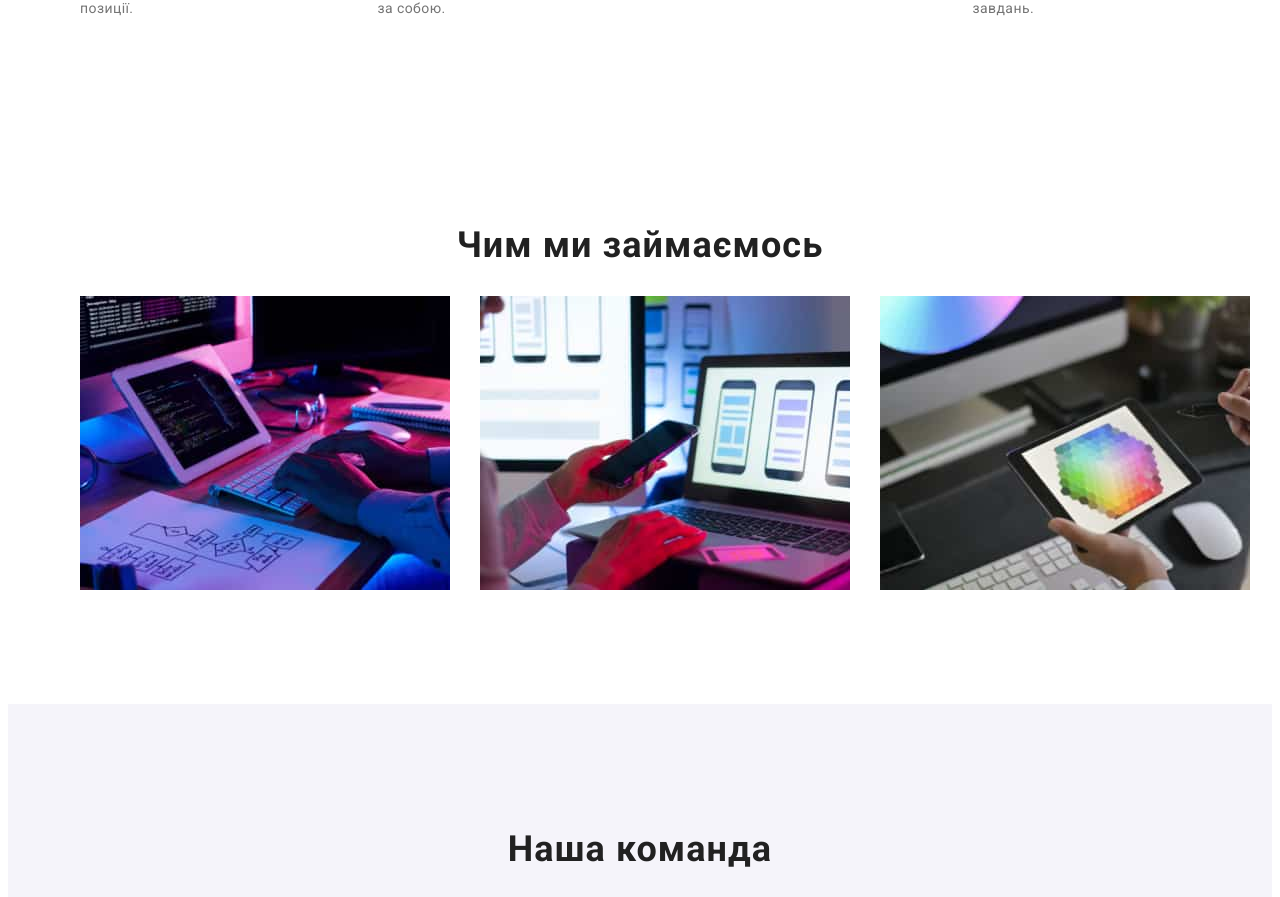
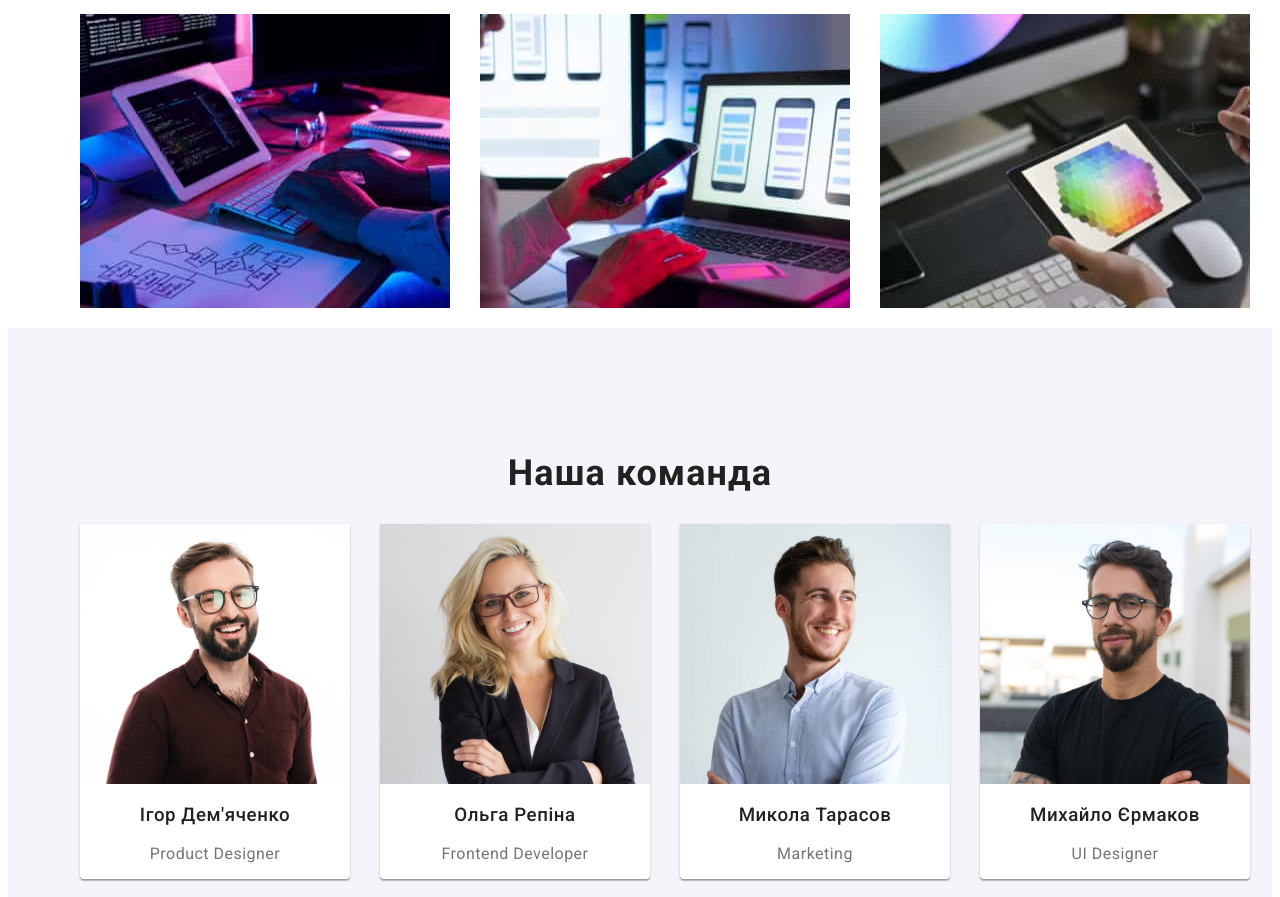
Before and after one commit to DTerenz/goit-markup-hw-03, a plain HTML site: page index.html in a window 1280 px wide. Shown: the part 712-1609 px from the top of the page. Drawn offline with Linux system fonts and the light colour scheme.

Commit message:
Add files via upload

```diff
--- a/index.html
+++ b/index.html
@@ -38,13 +38,13 @@
     </div>
   </header>
   <main>
-    <section class="background-head sections">
+    <section class="background-head">
       <div class="container">
         <h1 class="effect">ЕФЕКТИВНІ РІШЕННЯ <br> ДЛЯ ВАШОГО БІЗНЕСУ</h1>
         <button class="model-btn" type="button">Замовити послугу</button>
       </div>
     </section>
-    </section>
+
 
     <section class="specifics sections">
       <div class="container">
@@ -79,9 +79,9 @@
         </ul>
       </div>
     </section>
-    </section>
 
-    <section class="gallery sections">
+
+    <section class="gallery">
       <div class="container">
         <h2 class="what-we-do">Чим ми займаємось</h2>
         <ul class="images-item">
@@ -97,7 +97,7 @@
         </ul>
       </div>
     </section>
-    </section>
+
 
     <section class="our-team-bloc sections">
       <div class="container">
@@ -106,26 +106,34 @@
         <ul class="team-list">
           <li class="team-card">
             <img class="team-imagies" src="./images/igor.jpg" alt=" ігор дем'яченко" />
+            <div class="worker-bloc">
             <h3 class="name-worker">Ігор Дем'яченко</h3>
             <p class="name-working">Product Designer</p>
+          </div>
           </li>
 
           <li class="team-card">
             <img class="team-imagies" src="./images/olga.jpg" alt="Ольга Репiна" />
+            <div class="worker-bloc">
             <h3 class="name-worker">Ольга Репiна</h3>
             <p class="name-working">Frontend Developer</p>
+          </div>
           </li>
 
           <li class="team-card">
             <img class="team-imagies" src="./images/mykola.jpg" alt="Микола Тарасов" />
+            <div class="worker-bloc">
             <h3 class="name-worker">Микола Тарасов</h3>
             <p class="name-working">Marketing</p>
+          </div>
           </li>
 
           <li class="team-card">
             <img class="team-imagies" src="./images/mykhailo.jpg" alt="Михайло Єрмаков" />
+            <div class="worker-bloc">
             <h3 class="name-worker">Михайло Єрмаков</h3>
             <p class="name-working">UI Designer</p>
+          </div>
           </li>
         </ul>
       </div>
```
Also changed, not shown: portpholio.html (+2 -2 lines).
